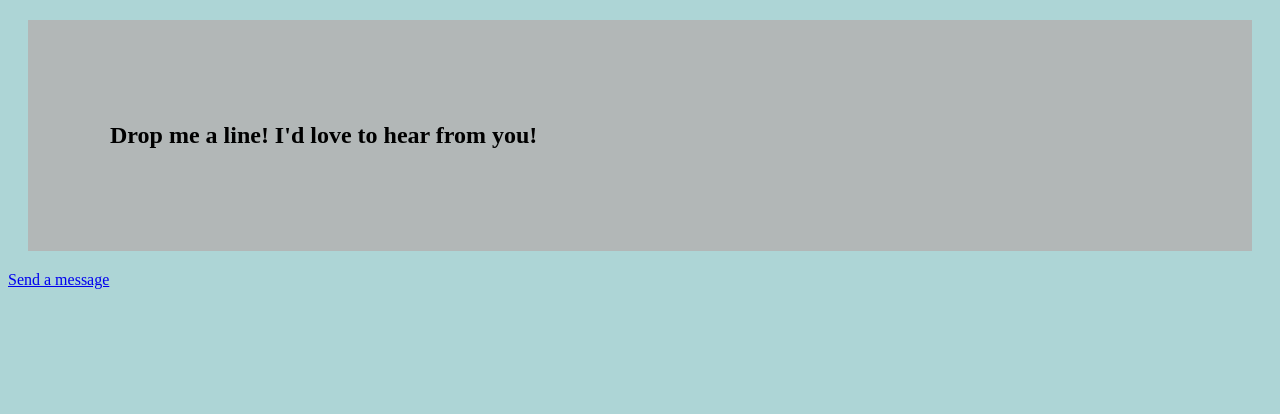
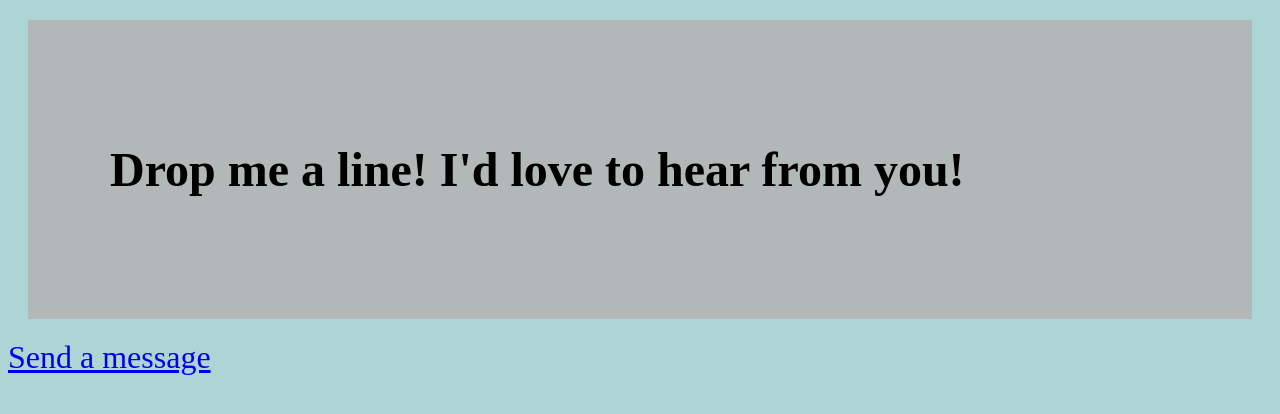
Before and after one commit to rpgandhi/Portfolio, a plain HTML site: page contact.html in a window 1280 px wide. Drawn offline with Linux system fonts and the light colour scheme.

```diff
--- a/contact.html
+++ b/contact.html
@@ -9,6 +9,6 @@
     <div class="boxmodel">
       <h2>Drop me a line! I'd love to hear from you!</h2>
     </div>
-    <a href="https://www.rpgandhi@gmail.com">Send a message</a>
+    <a href="mailto:rpgandhi@gmail.com">Send a message</a>
   </body>
 </html>
--- a/css/styles-about-me.css
+++ b/css/styles-about-me.css
@@ -1,5 +1,6 @@
 body {
-background-color: #add5d6;
+  background-color: #add5d6;
+  font-size: 125%;
 }
 #bigfont {
   font-size: 130%;
--- a/css/stylesproject.css
+++ b/css/stylesproject.css
@@ -1,5 +1,6 @@
 body {
-background-color: #add5d6;
+  background-color: #add5d6;
+  font-size: 200%;
 }
 .boxmodel {
   margin: 20px;
```
Also changed, not shown: css/styles.css (+0 -7 lines), 1 other file.
